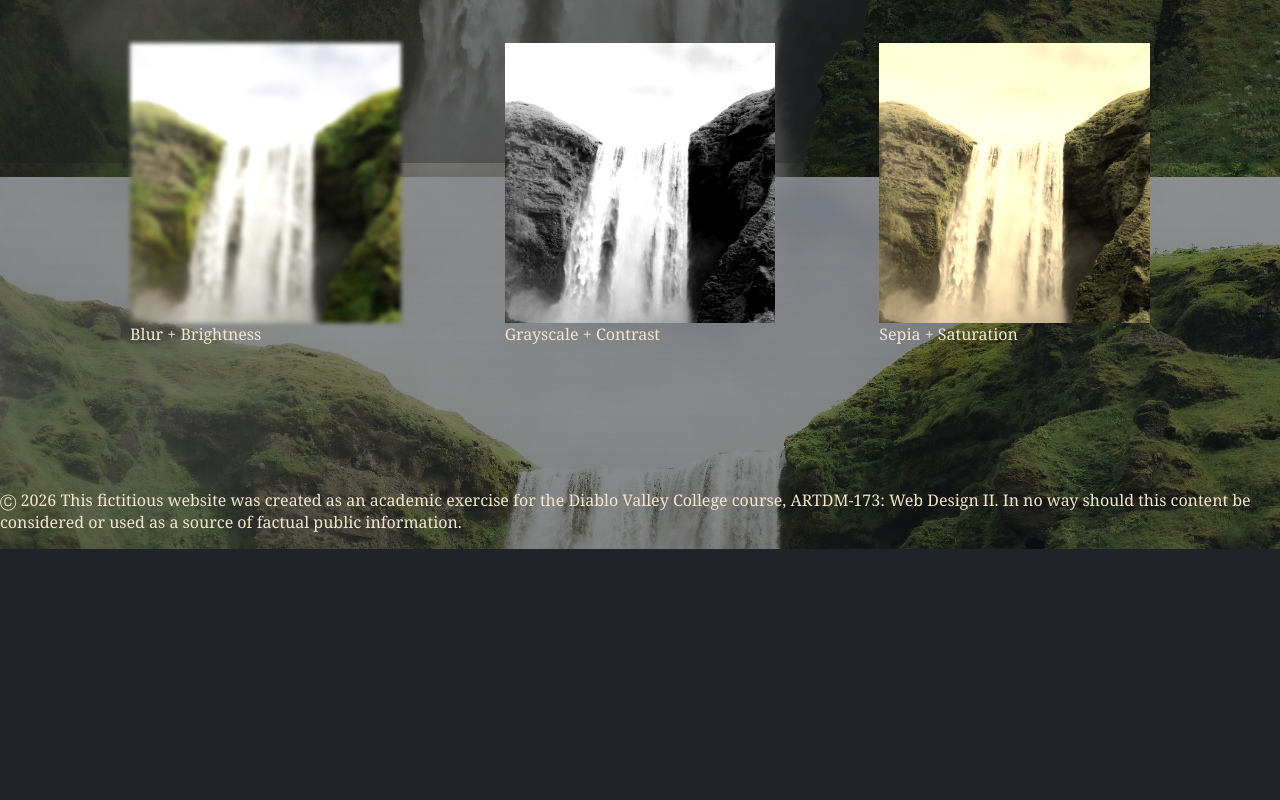
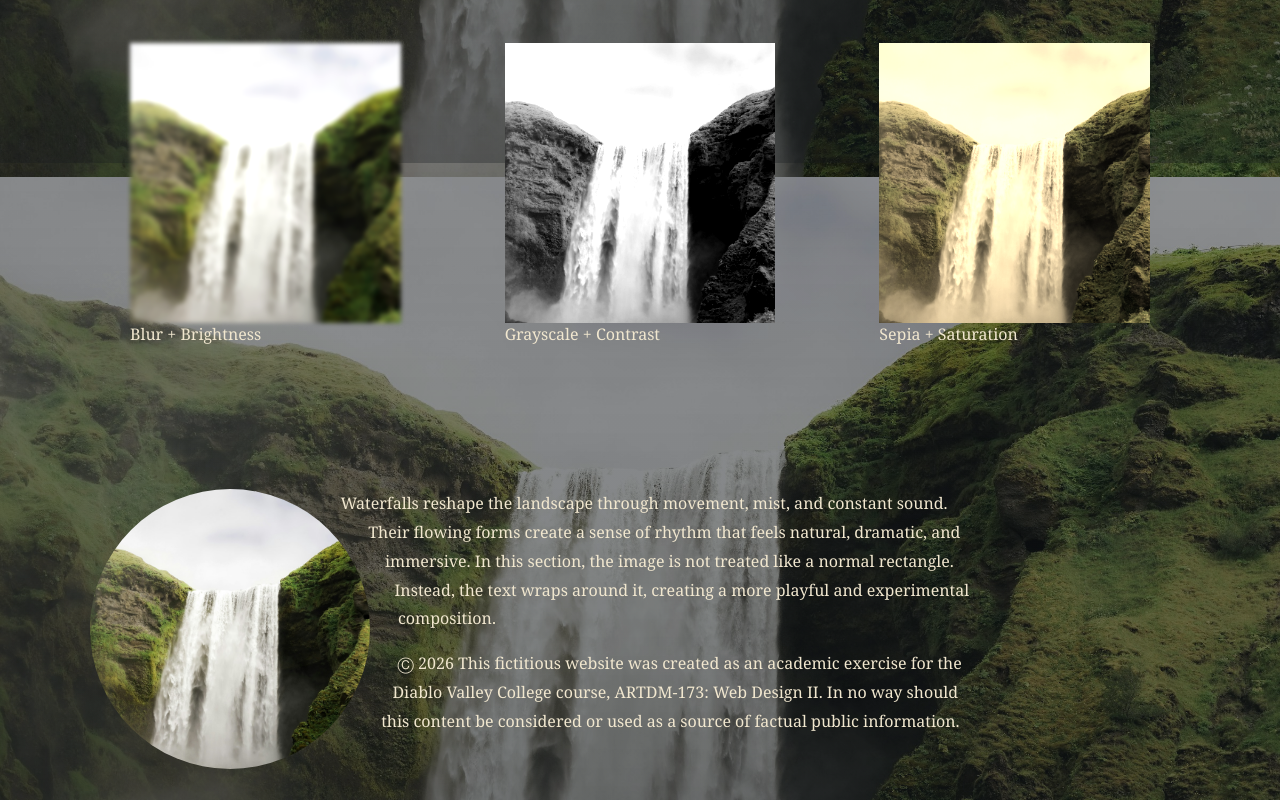
Before and after one commit to ystaliarova/artdm173, a plain HTML site: page labs/lab4/index.html in a window 1280 px wide. Shown: the part 1437-2237 px from the top of the page. Before the commit the page ends 1986 px from the top, so only its background shows below. Drawn offline with Linux system fonts and the light colour scheme.

Commit message:
shape outside

```diff
--- a/labs/css/main.css
+++ b/labs/css/main.css
@@ -465,3 +465,31 @@ margin: 0 0 4rem;
 .lab4 .lab4-filter-sepia {
   filter: sepia(70%) saturate(120%);
 }
+
+.lab4 .lab4-shape-section {
+  max-width: 1100px;
+  margin: 4rem auto;
+  padding: 0 2rem;
+}
+
+.lab4 .lab4-section-title {
+  margin: 0 0 1.5rem;
+  color: #f1e7cf;
+  font-size: 3rem;
+}
+
+.lab4 .lab4-shape-copy {
+  max-width: 900px;
+  line-height: 1.8;
+}
+
+.lab4 .lab4-shape-image {
+  float: left;
+  width: 280px;
+  height: 280px;
+  margin: 0 2rem 1rem 0;
+  object-fit: cover;
+  border-radius: 50%;
+  shape-outside: circle(50%);
+  -webkit-shape-outside: circle(50%);
+}
--- a/labs/lab4/index.html
+++ b/labs/lab4/index.html
@@ -26,7 +26,11 @@
 
       <h1 class="">Creative Image Experiments
       </h1>
-      <p class="lab4-overlay-text">Waterfalls feel both powerful and peaceful at the same time. They transform a landscape through movement, sound, and light, turning an ordinary place into something dramatic and unforgettable. Mist softens the air, sunlight catches in the spray, and the constant flow of water creates a sense of rhythm that feels almost cinematic. Because of this, waterfalls are often associated with wonder, escape, and the quiet beauty of nature in motion.</p>
+      <p class="lab4-overlay-text">Waterfalls feel both powerful and peaceful at the same time. They transform a
+        landscape through movement, sound, and light, turning an ordinary place into something dramatic and
+        unforgettable. Mist softens the air, sunlight catches in the spray, and the constant flow of water creates a
+        sense of rhythm that feels almost cinematic. Because of this, waterfalls are often associated with wonder,
+        escape, and the quiet beauty of nature in motion.</p>
     </header>
 
     <main class="lab4-main">
@@ -57,15 +61,22 @@
         </div>
       </section>
 
-    </main>
+      <section class="lab4-shape-section">
 
-    <footer class="lab4-footer">
-      <div class="lab4-footer-note">
+        <div class="lab4-shape-copy">
+          <img class="lab4-shape-image" src="/images/waterfall.jpg" alt="Waterfall view">
+          <p>
+            Waterfalls reshape the landscape through movement, mist, and constant sound. Their flowing
+            forms create a sense of rhythm that feels natural, dramatic, and immersive. In this section,
+            the image is not treated like a normal rectangle. Instead, the text wraps around it, creating
+            a more playful and experimental composition.
+          </p>
           <p>Ⓒ 2026 This fictitious website was created as an academic exercise for the Diablo Valley College course,
             ARTDM-173: Web Design II. In no way should this content be considered or used as a source of factual public
             information.</p>
         </div>
-    </footer>
+      </section>
 
+    </main>
   </div>
 </body>
```
Lines whose indentation alone changed are shown as unchanged.
